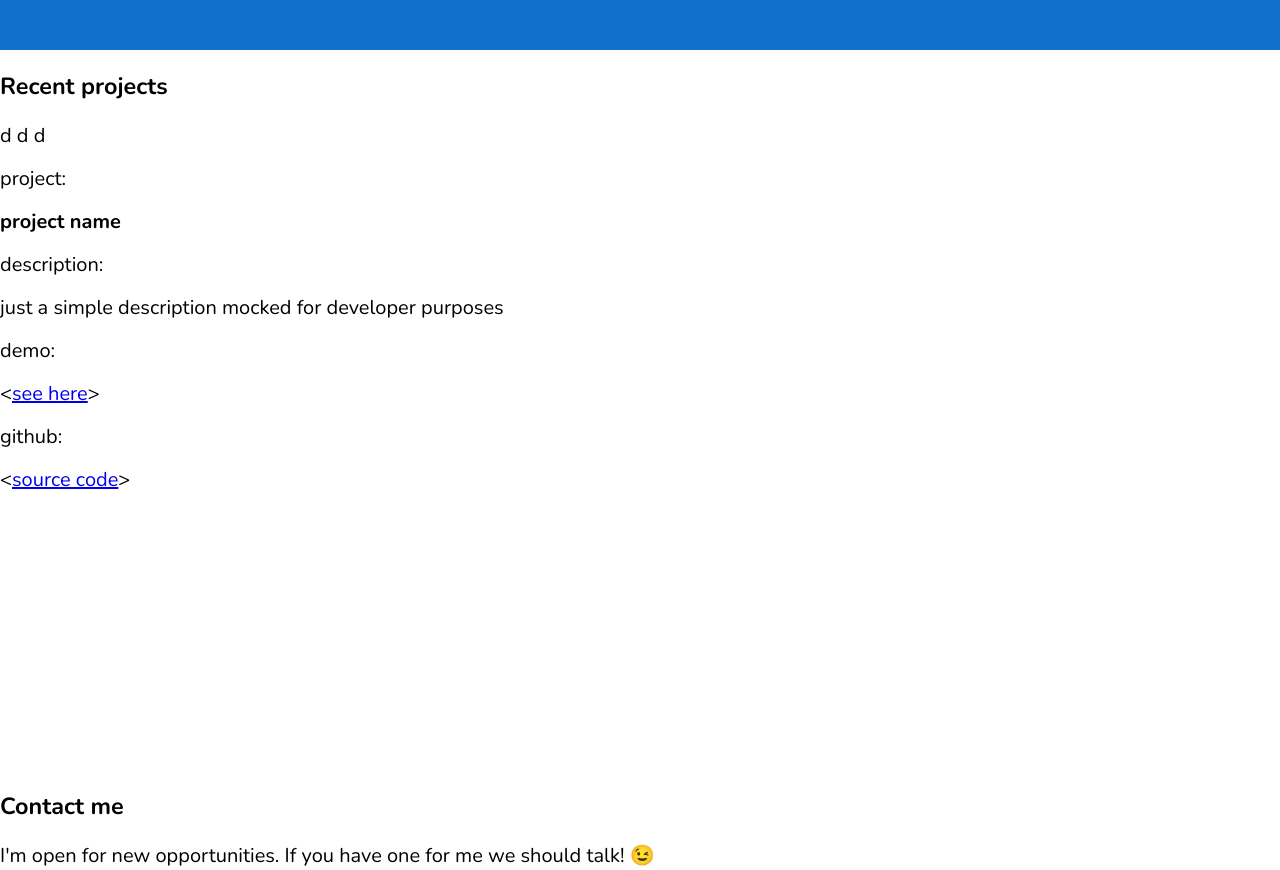
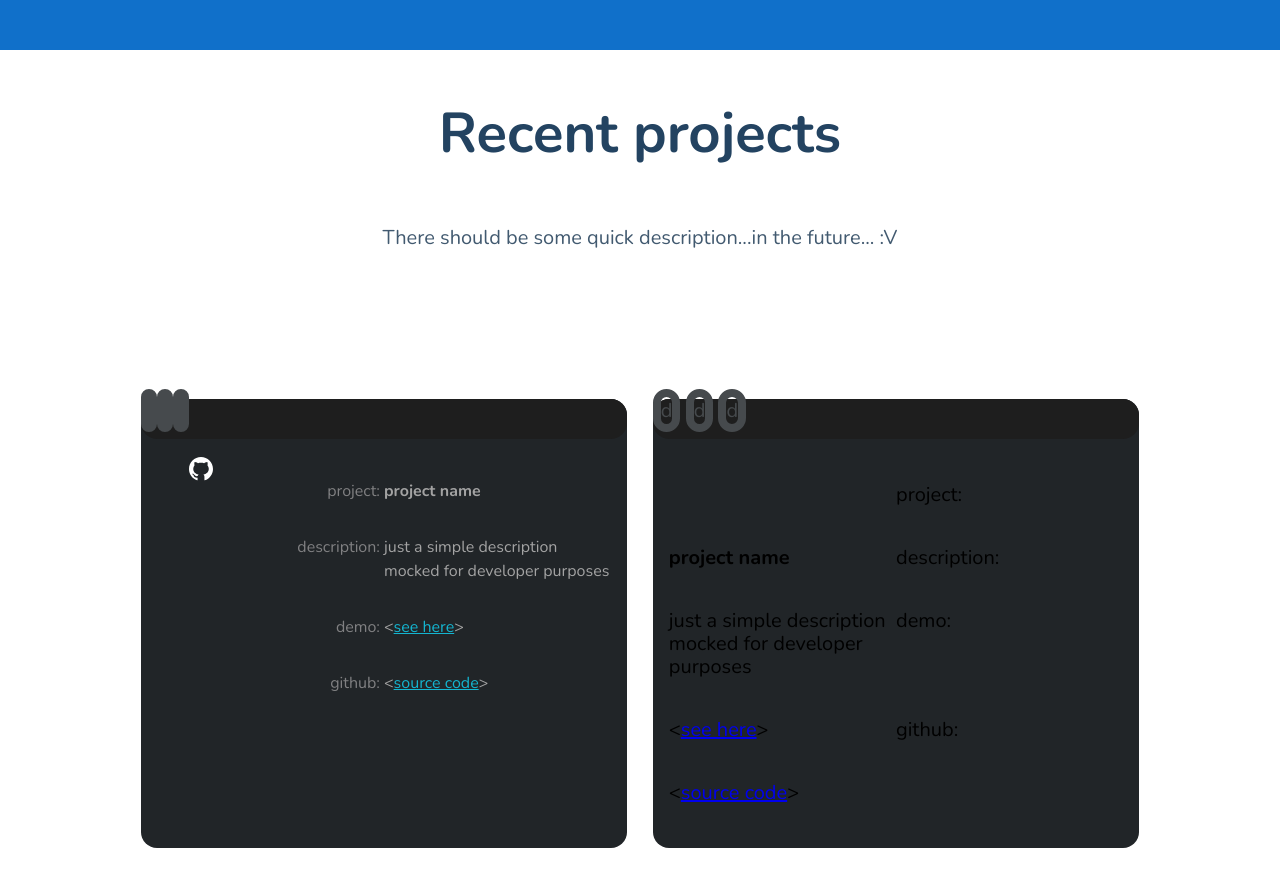
Before and after one commit to Raviraven/raviraven.github.io, a website built with webpack: page src/pages/index.html in a window 1280 px wide. Shown: the part 1520-2390 px from the top of the page. Built offline with nearby package versions, Linux system fonts and the light colour scheme.

Commit message:
Projects section - basic sass added

```diff
--- a/src/pages/index.html
+++ b/src/pages/index.html
@@ -93,10 +93,38 @@
 			<header class="projects__header">
 				<h3>Recent projects</h3>
 				<p class="projects__header--description">
-
+					There should be some quick description...in the future... :V
 				</p>
 			</header>
 			<section class="projects__container projects__container--js">
+				<section class="projects__project">
+					<header class="projects__project--header">
+						<span class="projects__project--header--circle"></span>
+						<span class="projects__project--header--circle"></span>
+						<span class="projects__project--header--circle"></span>
+					</header>
+
+					<span class="projects__project--github">
+						<svg width="24" height="24" viewBox="0 0 24 24" fill="none" xmlns="http://www.w3.org/2000/svg">
+							<path class="projects__project--github--svgicon" d="M12.0013 1.00403e-06C5.37057 -0.00268026 0 5.36521 0 11.9906C0 17.2298 3.35962 21.6834 8.03843 23.319C8.66853 23.4772 8.572 23.0294 8.572 22.7237V20.6457C4.93353 21.0721 4.78606 18.6643 4.54206 18.2621C4.04871 17.4202 2.88236 17.2057 3.23092 16.8035C4.05943 16.3772 4.90403 16.9107 5.88269 18.3559C6.59055 19.4043 7.9714 19.2274 8.67121 19.0531C8.82404 18.423 9.15116 17.8599 9.60161 17.4229C5.83175 16.7472 4.26053 14.4467 4.26053 11.7118C4.26053 10.3845 4.69758 9.16457 5.55558 8.18054C5.0086 6.55838 5.60652 5.16948 5.68696 4.96302C7.24478 4.8236 8.86426 6.07843 8.99028 6.17764C9.8751 5.939 10.8859 5.81298 12.0174 5.81298C13.1543 5.81298 14.1678 5.94437 15.0607 6.18568C15.3636 5.95509 16.8652 4.87722 18.313 5.0086C18.3908 5.21506 18.9753 6.57178 18.4605 8.1725C19.3292 9.1592 19.7716 10.3899 19.7716 11.7198C19.7716 14.4601 18.1897 16.7633 14.4091 17.4282C14.7329 17.7467 14.99 18.1265 15.1654 18.5454C15.3408 18.9643 15.431 19.414 15.4307 19.8682V22.8846C15.4521 23.1259 15.4307 23.3645 15.8329 23.3645C20.5814 21.7638 24 17.2781 24 11.9933C24 5.36521 18.6267 1.00403e-06 12.0013 1.00403e-06Z" fill="#4DA8FF"/>
+						</svg>
+					</span>
+
+					<section class="projects__project--content">
+
+						<p class="projects__project--content--key">project:</p>
+						<p class="projects__project--content--value"><b>project name</b></p>
+						<p class="projects__project--content--key">description:</p>
+						<p class="projects__project--content--value">just a simple description mocked for developer purposes</p>
+						<p class="projects__project--content--key">demo:</p>
+						<p class="projects__project--content--value"><<a href="#" class="projects__project--content--url">see here</a>></p>
+						<p class="projects__project--content--key">github:</p>
+						<p class="projects__project--content--value"><<a href="#" class="projects__project--content--url">source code</a>></p>
+
+					</section>
+				</section>
+
+
 				<section class="projects__project">
 					<header class="projects__project--header">
 						<span class="projects__project--header--circle">d</span>
--- a/src/scss/_variables.scss
+++ b/src/scss/_variables.scss
@@ -6,6 +6,12 @@ $text_dark_color: #234361;
 $text_default_color: #425A70;
 $text_link_color: #4DA8FF;
 $blue_light_color: #DBEAF7;
+$console_grey_1: #1E1E1E;
+$console_grey_2:#212528;
+$console_grey_3:#464A4D;
+$console_grey_4: #808082;
+$console_grey_5: #A3A3A3;
+$console_text_link: #14B5D0;
 
 //
 $desktop: 960px;
@@ -28,3 +34,4 @@ $console_content_mobile: 0.8125rem; //13px
 $lineheight200: 2.5rem; //40px
 $lineheight200_mobile: 2rem;
 $lineheight_skills_item: 1.5rem;
+$lineheight_projects_header: 3.5rem; //56px
--- a/src/scss/main.scss
+++ b/src/scss/main.scss
@@ -172,6 +172,95 @@ body {
    }
 }
 
+.projects {
+
+    &__container {
+        display: grid;
+        grid-template-columns: 1fr 1fr;
+        margin: 128px 128px;
+    }
+
+    &__header {
+        text-align: center;
+        font-size: $header100;
+        line-height: $lineheight_projects_header;
+        color: $text_dark_color;
+
+        &--description {
+            font-weight: 300;
+            font-size: $text;
+            line-height: $lineheight200;
+            color: $text_default_color;
+            margin-top: 2.5rem;
+        }
+    }
+
+    &__project {
+        background-color: $console_grey_2;
+        //padding: 1.5rem 1rem;
+        border-radius: 1rem;
+        position: relative;
+        margin: 0.8rem;
+
+        max-width: 580px;
+
+        &--content {
+            padding: 1.5rem 1rem;
+            display: grid;
+            grid-template-columns: 1fr 1fr;
+
+            &--key {
+                grid-column: 1;
+                text-align: right;
+                margin-right: 0.25rem;
+
+                font-weight: 400;
+                font-size: 1rem;
+                line-height: 1.5rem;
+                color: $console_grey_4;
+            }
+
+            &--url {
+                color: $console_text_link;
+            }
+
+            &--value {
+                grid-column: 2;
+
+                font-weight: 400;
+                font-size: 1rem;
+                line-height: 1.5rem;
+                color: $console_grey_5;
+            }
+        }
+
+        &--github {
+            position: absolute;
+            left: 3rem;
+            top: 3.625rem;
+
+            &--svgicon {
+                fill: $white_color;
+            }
+        }
+
+        &--header {
+            height: 40px;
+            background-color: $console_grey_1;
+            margin: 0;
+            border-radius: 1rem;
+
+            &--circle {
+                border: 0.5rem solid $console_grey_3;
+                color: $console_grey_3;
+                //height: 8px;
+                //width: 8px;
+                border-radius: 360px;
+            }
+        }
+    }
+}
+
 .skills {
     grid-area: skills;
     background-color: $bubble_color;
```
Lines whose indentation alone changed are shown as unchanged.
